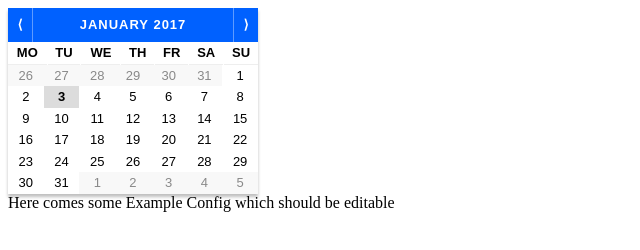
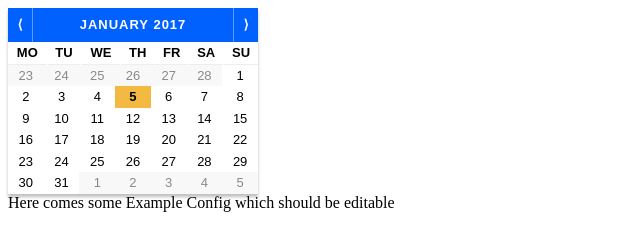
Before and after one commit to benjaminbhm/CalendarApplication, a plain HTML site: page index.html in a window 1280 px wide. Shown: the whole page, without its empty margins (0-640 px from the left). Drawn offline with Linux system fonts and the light colour scheme.

Commit message:
Add Javascript

```diff
--- a/index.html
+++ b/index.html
@@ -12,6 +12,7 @@
             <span class="left button" id="prev"> &lang; </span>
             <span class="month-year" id="month-year"> January 2017 </span>
             <span class="right button" id="next"> &rang; </span>
+            <script src="./index.js"></script>
         </div>
         <div class="table-container" id="table-container">
             <table id="days">
--- /dev/null
+++ b/index.js
@@ -0,0 +1,66 @@
+/*
+What I have to do to:
+
+Build Table with:
+
+*/
+document.addEventListener("DOMContentLoaded", function() {
+    let getMonthDays = function(year, month) {
+        let date = new Date(year, month + 1, 0);
+        return date.getDate();
+    }
+
+    let getStartDay = function(year, month) {
+        let date = new Date(year, month, 1);
+        return date.getDay();
+    }
+
+    let getAmountOfRows = function(startDate, amountOfDays) {
+        if (((startDate == 7 || startDate == 6) && amountOfDays == 31) || (startDate == 7 && amountOfDays >= 30)) {
+            return 6;
+        } else {
+            return 5;
+        }
+    }
+    function hasClass( elem, klass ) {
+     return (" " + elem.className + " " ).indexOf( " "+klass+" " ) > -1;
+    }
+
+    let date = new Date();
+    let today = new Date();
+    let calendarGrid = document.getElementById('calendar-grid');
+    let startDate = getStartDay(date.getFullYear(), date.getMonth());
+    if(startDate == 0) {
+        startDate = 7;
+    }
+    let amountOfDays = getMonthDays(date.getFullYear(), date.getMonth());
+    let amountOfDaysPrevMonth = getMonthDays(date.getFullYear(), date.getMonth() + 1);
+    let amountOfRows = getAmountOfRows(startDate, amountOfDays);
+    let tbl = document.createElement('table');
+    tbl.style.width = '100%';
+    let tblbody = document.createElement('tbody');
+    for (let i = 1; i <= amountOfRows; i++) {
+        let tr = document.createElement('tr');
+        for (let x = 1; x <= 7; x++) {
+            var td = document.createElement('td');
+            dayNumber = x + 7 * (i - 1) - startDate + 1;
+            if(dayNumber > amountOfDays){
+                dayNumber = dayNumber - amountOfDays;
+                td.className = 'new-month not-from-this-month';
+            }else if(dayNumber < 1) {
+                dayNumber = amountOfDaysPrevMonth + dayNumber;
+                td.className = 'old-month not-from-this-month';
+            }
+            if(today.getMonth() == date.getMonth() && today.getDate() == dayNumber && !(hasClass(td, 'new-month')) && !(hasClass(td, 'old-month'))) {
+                td.className = 'today';
+            }
+            td.innerHTML = dayNumber;
+            tr.appendChild(td);
+        }
+        tblbody.appendChild(tr);
+    }
+    tbl.appendChild(tblbody);
+    alert(tbl.innerHTML);
+    calendarGrid.innerHTML = '';
+    calendarGrid.appendChild(tbl);
+});
--- a/style.css
+++ b/style.css
@@ -19,6 +19,7 @@
 
 #calendar-container td {
 	text-align: center;
+    cursor: pointer;
 }
 
 #calendar-container #days {
@@ -81,14 +82,13 @@
 }
 
 #calendar-container .calendar-grid td.today {
-	background: #dcdcdc;
+	background: #f4b942;
 	font-weight: bold;
 }
 
-#calendar-container .calendar-grid td:not(.not-from-this-month):hover {
+#calendar-container .calendar-grid td:not(.not-from-this-month):not(.today):hover {
     color: #fff;
     background: #2e5eff;
-    cursor: pointer;
 }
 
 #calendar-container .old-month, #calendar-container .new-month {
```
